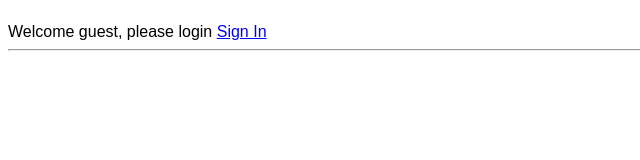
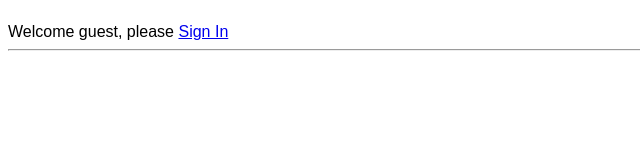
Before and after one commit to Dremkoff/test, a React (Vite) app: page /en in a window 1280 px wide. Shown: the top 160 px of the page, without its empty margins (0-640 px from the left). Built offline with nearby package versions, Linux system fonts and the light colour scheme.

Commit message:
Connected Header to Redux. Quick Fixes

```diff
--- a/package.json
+++ b/package.json
@@ -4,7 +4,7 @@
   "main": "index.js",
   "license": "MIT",
   "scripts": {
-    "start": "parcel public/index.html -p 3000"
+    "start": "parcel public/index.html -p 3001"
   },
   "dependencies": {
     "connected-react-router": "^6.3.1",
@@ -16,7 +16,8 @@
     "react-redux": "^6.0.0",
     "react-router": "^4.3.1",
     "react-router-dom": "^4.3.1",
-    "redux": "^4.0.1"
+    "redux": "^4.0.1",
+    "redux-thunk": "^2.3.0"
   },
   "devDependencies": {
     "@babel/core": "^7.0.0-0",
--- a/src/App.js
+++ b/src/App.js
@@ -1,5 +1,5 @@
 import React from 'react';
-import { Route, Switch } from 'react-router';
+import { Route, Switch, Redirect } from 'react-router';
 
 // Components
 import Header from './components/header';
@@ -14,6 +14,7 @@ const App = () => (
   <div className="main-app">
     <Header />
     <Switch>
+      <Route exact path="/" render={() => <Redirect to="/en" />} />
       <Route exact path="/:lang(en|ro|ru)" render={() => null} />
       <Route exact path="/:lang(en|ro|ru)/login" component={Login} />
       <ProtectedRoute exact path="/:lang(en|ro|ru)/profile" component={Profile} />
--- a/src/actions/index.js
+++ b/src/actions/index.js
@@ -1,6 +1,6 @@
 import { push } from 'connected-react-router';
 
-import { SIGN_IN_FETCHING, SIGN_IN_FETCHED, SIGN_IN_REJECTED } from '../constants';
+import { SIGN_IN_FETCHING, SIGN_IN_FETCHED, SIGN_IN_REJECTED, LOG_OUT } from '../constants';
 import { singnInFunc } from '../utils';
 
 export const signInAction = credentials => dispatch => {
@@ -22,3 +22,7 @@ export const signInAction = credentials => dispatch => {
     dispatch(push('/en/profile'));
   }
 }
+
+export const logOutAction = () => ({
+  type: LOG_OUT,
+})
--- a/src/components/header/index.js
+++ b/src/components/header/index.js
@@ -1,23 +1,44 @@
-import React from 'react';
+import React, { Component } from 'react';
 import { connect } from 'react-redux'
 import { Link } from 'react-router-dom';
 
+// Actions
+import { logOutAction } from '../../actions';
+
 // Selectors
-import { langSelector } from '../../selectors';
+import { langSelector, userNameSelector } from '../../selectors';
 
 // Style
 import './index.css';
 
-const Header = props => (
-  <header>
-    <span>Welcome guest, please login </span>
-    <Link to={`/${props.lang}/login`}>Sign In</Link>
-    <hr />
-  </header>
-);
+const Header = props => {
+  return (
+    <header>
+      {props.userName ? (
+        <>
+          <span>Welcome {props.userName}. </span>
+          <button onClick={() => props.logOutAction()}>Log Out</button>
+        </>
+      ) : (
+          <>
+            <span>Welcome guest, please </span>
+            <Link to={`/${props.lang}/login`}>Sign In</Link>
+          </>
+        )
+      }
+
+      <hr />
+    </header>
+  )
+}
 
 const mapStateToProps = state => ({
   lang: langSelector(state),
+  userName: userNameSelector(state),
 });
 
-export default connect(mapStateToProps)(Header);
+const mapDispatchToProps = {
+  logOutAction,
+};
+
+export default connect(mapStateToProps, mapDispatchToProps)(Header);
--- a/src/components/login/index.css
+++ b/src/components/login/index.css
@@ -5,3 +5,7 @@
 .form-group:last-child {
   margin-bottom: 0;
 }
+
+.error {
+  border: 1px solid red;
+}
--- a/src/reducers/user/index.js
+++ b/src/reducers/user/index.js
@@ -1,4 +1,4 @@
-import { SIGN_IN_FETCHED, USER_UPDATED } from '../../constants';
+import { SIGN_IN_FETCHED, USER_UPDATED, LOG_OUT } from '../../constants';
 
 const initialState = {
   userName: '',
@@ -17,6 +17,9 @@ export default function reducer(state = initialState, action) {
     case SIGN_IN_FETCHED: {
       return { ...state, ...action.payload.user };
     }
+    case LOG_OUT: {
+      return initialState;
+    }
     default:
       return state;
   }
--- a/src/selectors/index.js
+++ b/src/selectors/index.js
@@ -1,4 +1,6 @@
 export const langSelector = state => state.router.location.pathname.split('/')[1];
+
+export const userNameSelector = state => state.user.userName;
 
 export const isAuthorisedSelector = state => state.auth.isAuthorised;
 export const isFetchingSelector = state => state.auth.fetching;
```
Also changed, not shown: 1 other file (tests, documents, lock files or other folders).
